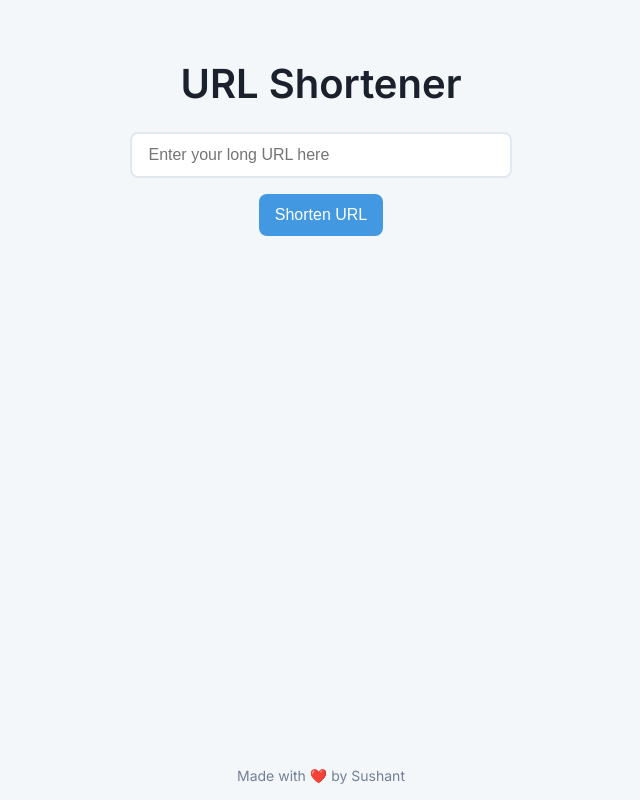
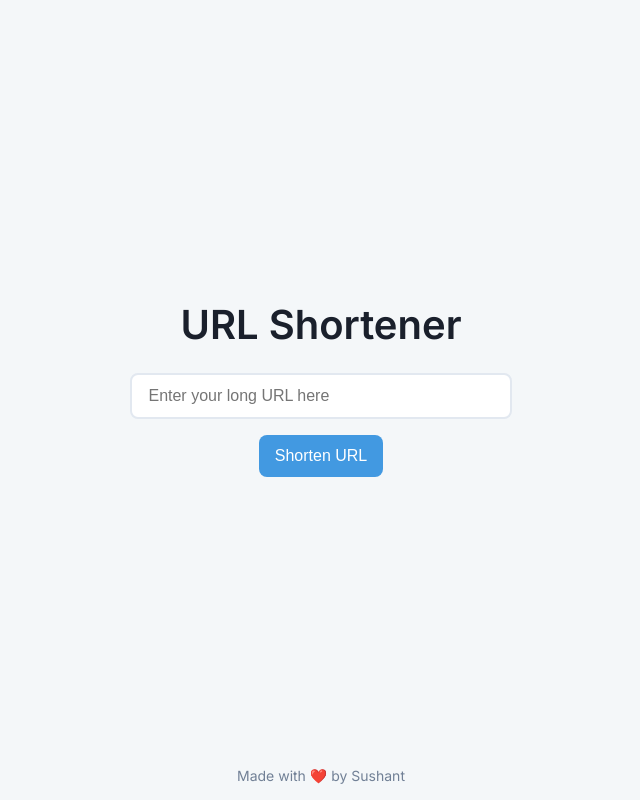
Before and after one commit to sushant2209/URLShortener, a FastAPI app: page / in a window 1280 px wide. Shown: the whole page, without its empty margins (319-959 px from the left). Run offline with FastAPI, Linux system fonts and the light colour scheme.

Commit message:
Update index.html

```diff
--- a/templates/index.html
+++ b/templates/index.html
@@ -24,6 +24,9 @@
             max-width: 500px;
             padding: 2rem;
             flex-grow: 1;
+            display: flex;
+            flex-direction: column;
+            justify-content: center;
         }
 
         h1 {
@@ -91,7 +94,7 @@
 
         footer {
             text-align: center;
-            margin-top: 2rem;
+            margin-top: auto;
             padding: 1rem 0;
             color: #718096;
             font-size: 0.875rem;
```
